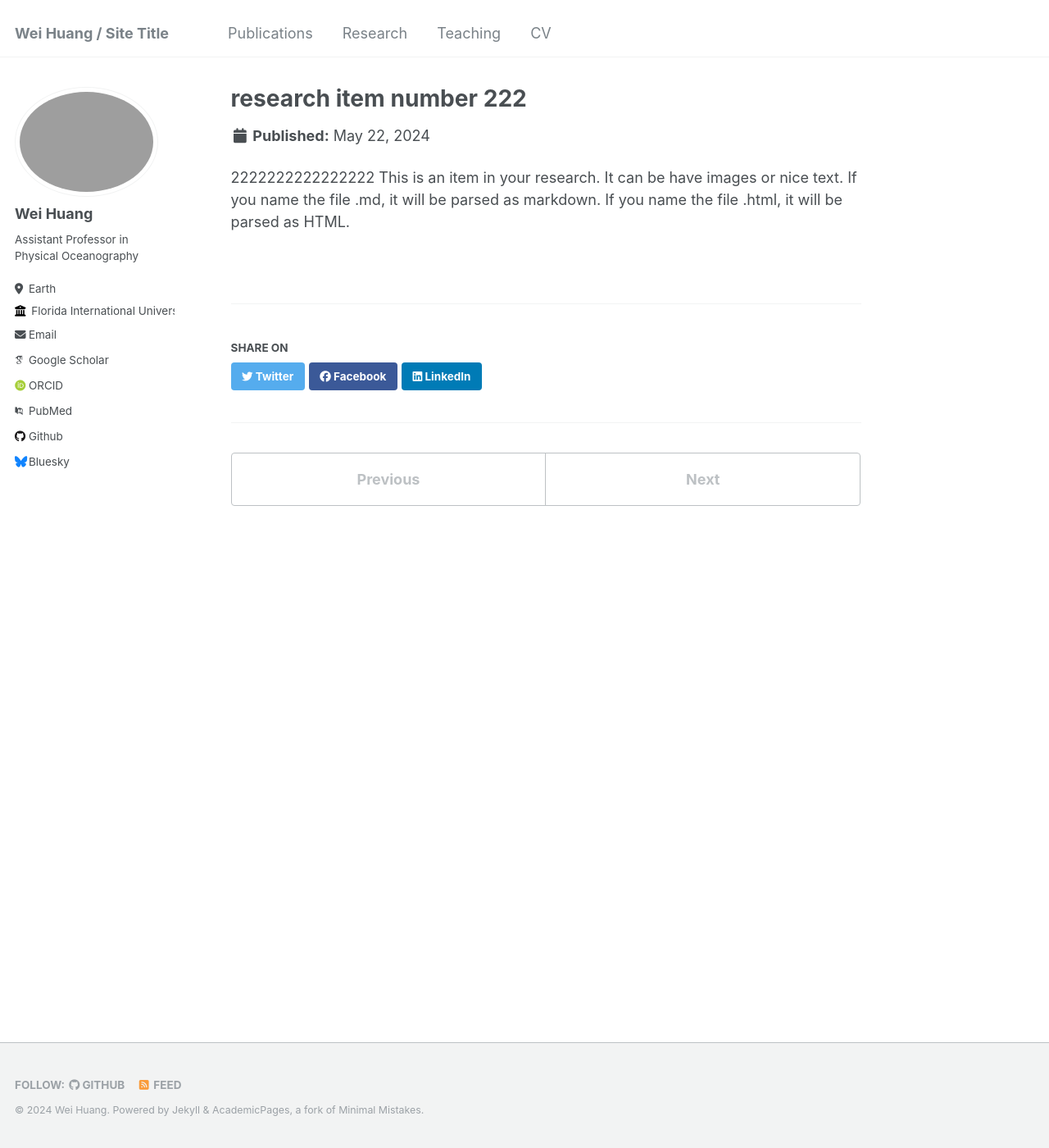
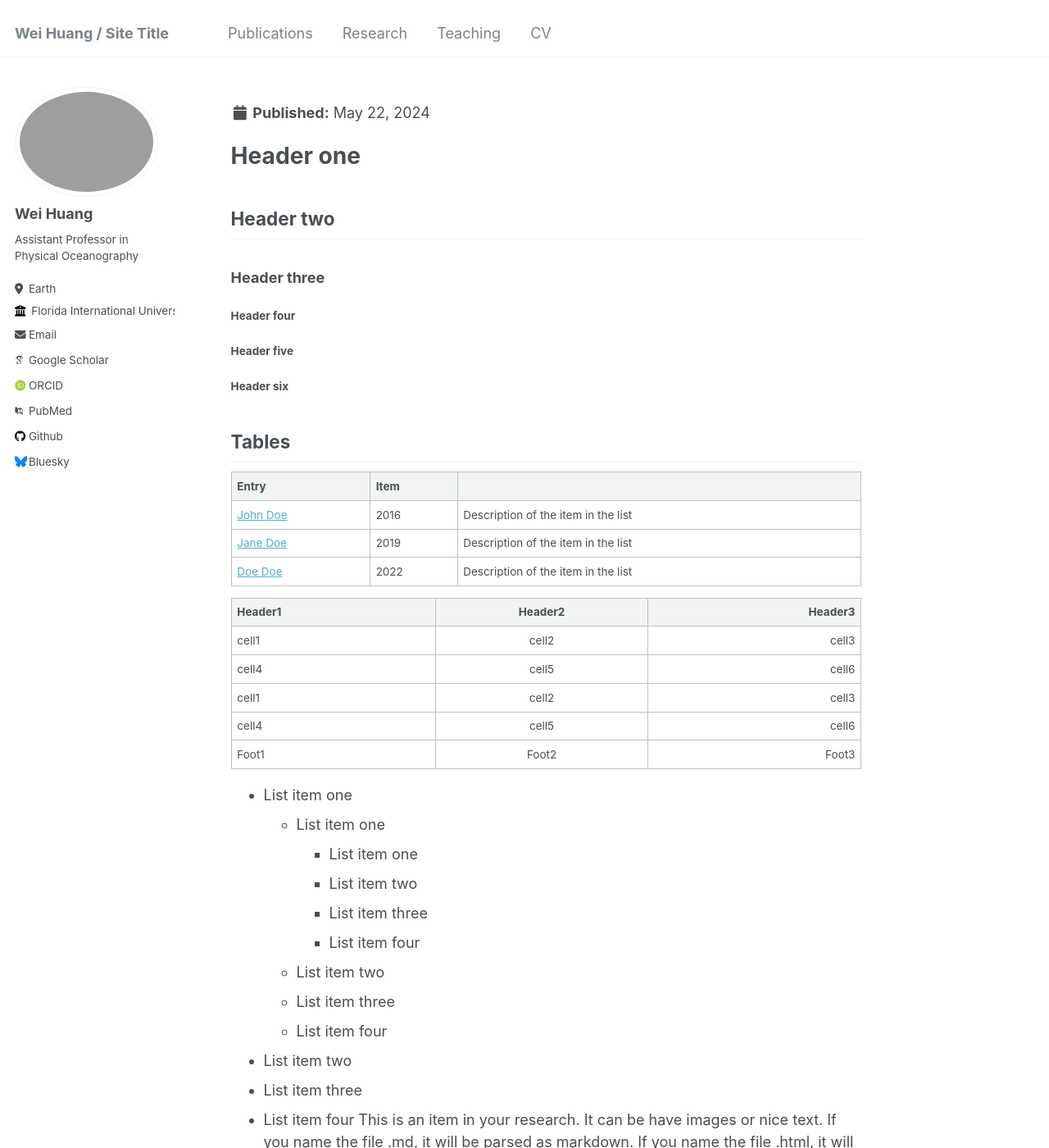
Before and after one commit to huang96169/huang96169.github.io, a Jekyll site: the page built from _research/research-2.md, in a window 1280 px wide and 1400 px high. Shown: the whole window at 82% size. Built offline with Jekyll 4.4.1, drawn with Linux system fonts in a browser that asks for light colours; some web fonts are replaced; some of the changed text lies outside the part shown.

Commit message:
test wrap in research-2

```diff
--- a/_research/research-2.md
+++ b/_research/research-2.md
@@ -1,22 +1,57 @@
 ---
 title: "research item number 222"
-short: "Short description of research item number 1
-            * List item one
-                * List item one
-                    * List item one
-                    * List item two
-                    * List item three
-                    * List item four
-                * List item two
-                * List item three
-                * List item four
-            * List item two
-            * List item three
-            * List item four
+short: "This is the 1 line.</br>
+        This is the 2 line.&#10;
+        This is the 3 line.&NewLine;
+        This is the 4 line.
         "
-excerpt: "<video src='/images/research-2.mp4'>"
+excerpt: "<video width="320" height="240" controls>
+                <source src="/images/research-2.mp4" type="video/mp4">
+                Your browser does not support the video tag.
+            </video>"
 collection: research
 ---
 
-2222222222222222
+# Header one
+
+## Header two
+
+### Header three
+
+#### Header four
+
+##### Header five
+
+###### Header six
+
+## Tables
+
+| Entry            | Item   |                                                              |
+| --------         | ------ | ------------------------------------------------------------ |
+| [John Doe](#)    | 2016   | Description of the item in the list                          |
+| [Jane Doe](#)    | 2019   | Description of the item in the list                          |
+| [Doe Doe](#)     | 2022   | Description of the item in the list                          |
+
+| Header1 | Header2 | Header3 |
+|:--------|:-------:|--------:|
+| cell1   | cell2   | cell3   |
+| cell4   | cell5   | cell6   |
+|-----------------------------|
+| cell1   | cell2   | cell3   |
+| cell4   | cell5   | cell6   |
+|=============================|
+| Foot1   | Foot2   | Foot3   |
+
+* List item one
+    * List item one
+        * List item one
+        * List item two
+        * List item three
+        * List item four
+    * List item two
+    * List item three
+    * List item four
+* List item two
+* List item three
+* List item four
 This is an item in your research. It can be have images or nice text. If you name the file .md, it will be parsed as markdown. If you name the file .html, it will be parsed as HTML.
```
